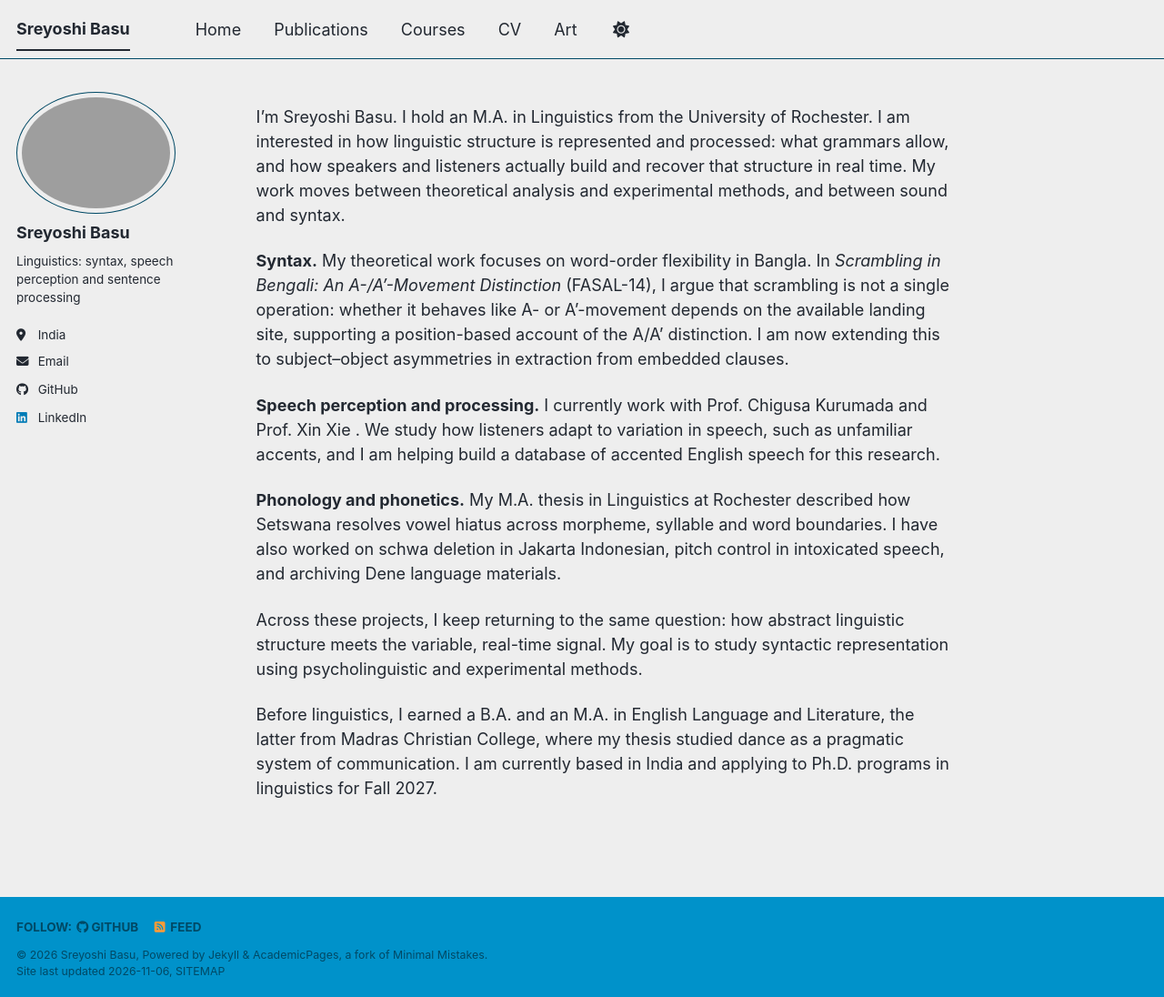
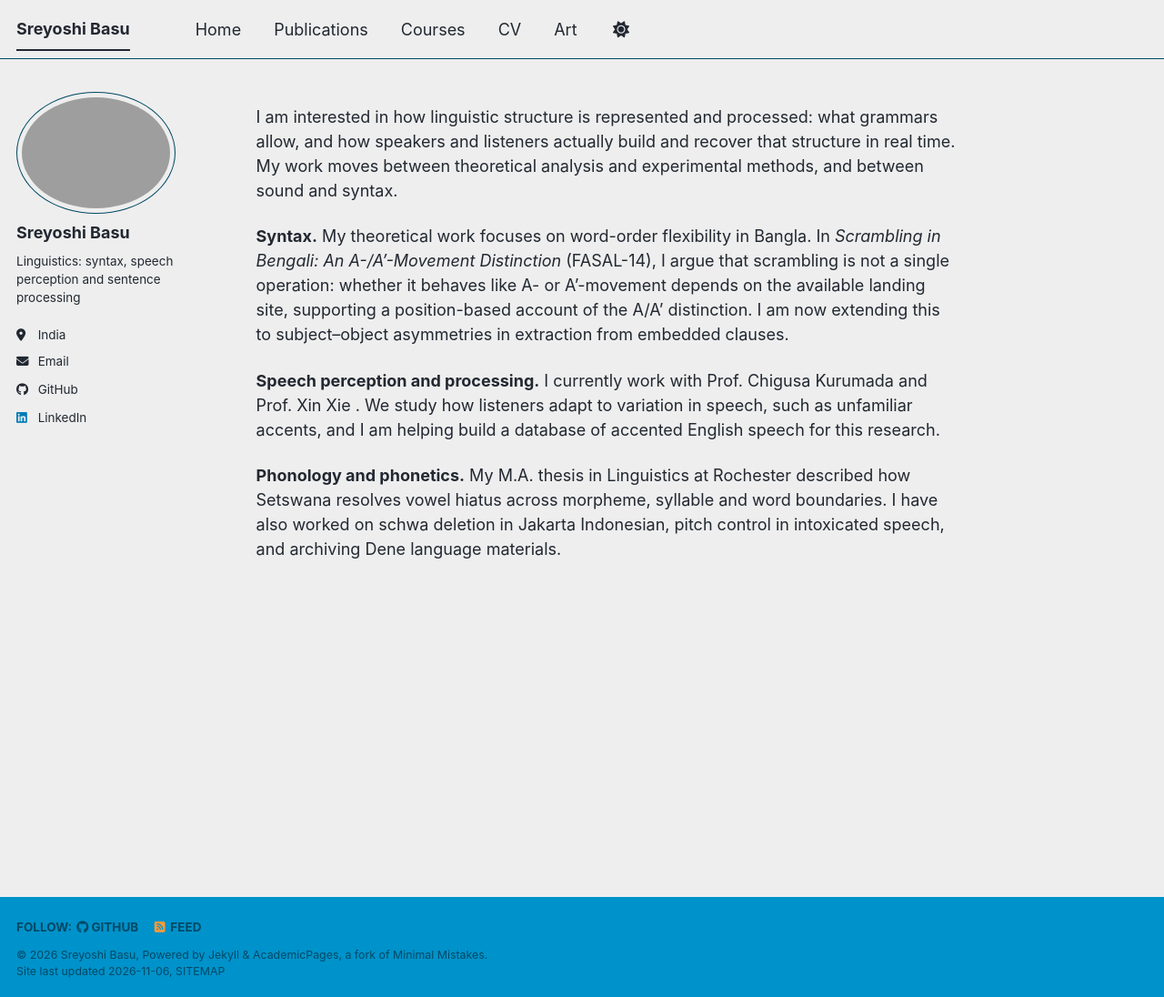
Before and after one commit to sreyoshi-basu/sreyoshi-basu.github.io, a Jekyll site: the page built from _pages/about.md, in a window 1280 px wide and 1096 px high. Shown: the whole window at 91% size. Built offline with Jekyll 4.4.1, drawn with Linux system fonts in a browser that asks for light colours; a script bundle is joined from its source files by our own code; a style sheet for code colours, icons or effects is not loaded.

Commit message:
Update about.md

```diff
--- a/_pages/about.md
+++ b/_pages/about.md
@@ -7,14 +7,10 @@ redirect_from:
   - /about.html
 ---
 
-I'm Sreyoshi Basu. I hold an M.A. in Linguistics from the University of Rochester. I am interested in how linguistic structure is represented and processed: what grammars allow, and how speakers and listeners actually build and recover that structure in real time. My work moves between theoretical analysis and experimental methods, and between sound and syntax.
+I am interested in how linguistic structure is represented and processed: what grammars allow, and how speakers and listeners actually build and recover that structure in real time. My work moves between theoretical analysis and experimental methods, and between sound and syntax.
 
 **Syntax.** My theoretical work focuses on word-order flexibility in Bangla. In *Scrambling in Bengali: An A-/A'-Movement Distinction* (FASAL-14), I argue that scrambling is not a single operation: whether it behaves like A- or A'-movement depends on the available landing site, supporting a position-based account of the A/A' distinction. I am now extending this to subject–object asymmetries in extraction from embedded clauses.
 
 **Speech perception and processing.** I currently work with Prof. Chigusa Kurumada and Prof. Xin Xie . We study how listeners adapt to variation in speech, such as unfamiliar accents, and I am helping build a database of accented English speech for this research.
 
 **Phonology and phonetics.** My M.A. thesis in Linguistics at Rochester described how Setswana resolves vowel hiatus across morpheme, syllable and word boundaries. I have also worked on schwa deletion in Jakarta Indonesian, pitch control in intoxicated speech, and archiving Dene language materials.
-
-Across these projects, I keep returning to the same question: how abstract linguistic structure meets the variable, real-time signal. My goal is to study syntactic representation using psycholinguistic and experimental methods.
-
-Before linguistics, I earned a B.A. and an M.A. in English Language and Literature, the latter from Madras Christian College, where my thesis studied dance as a pragmatic system of communication. I am currently based in India and applying to Ph.D. programs in linguistics for Fall 2027.
```
